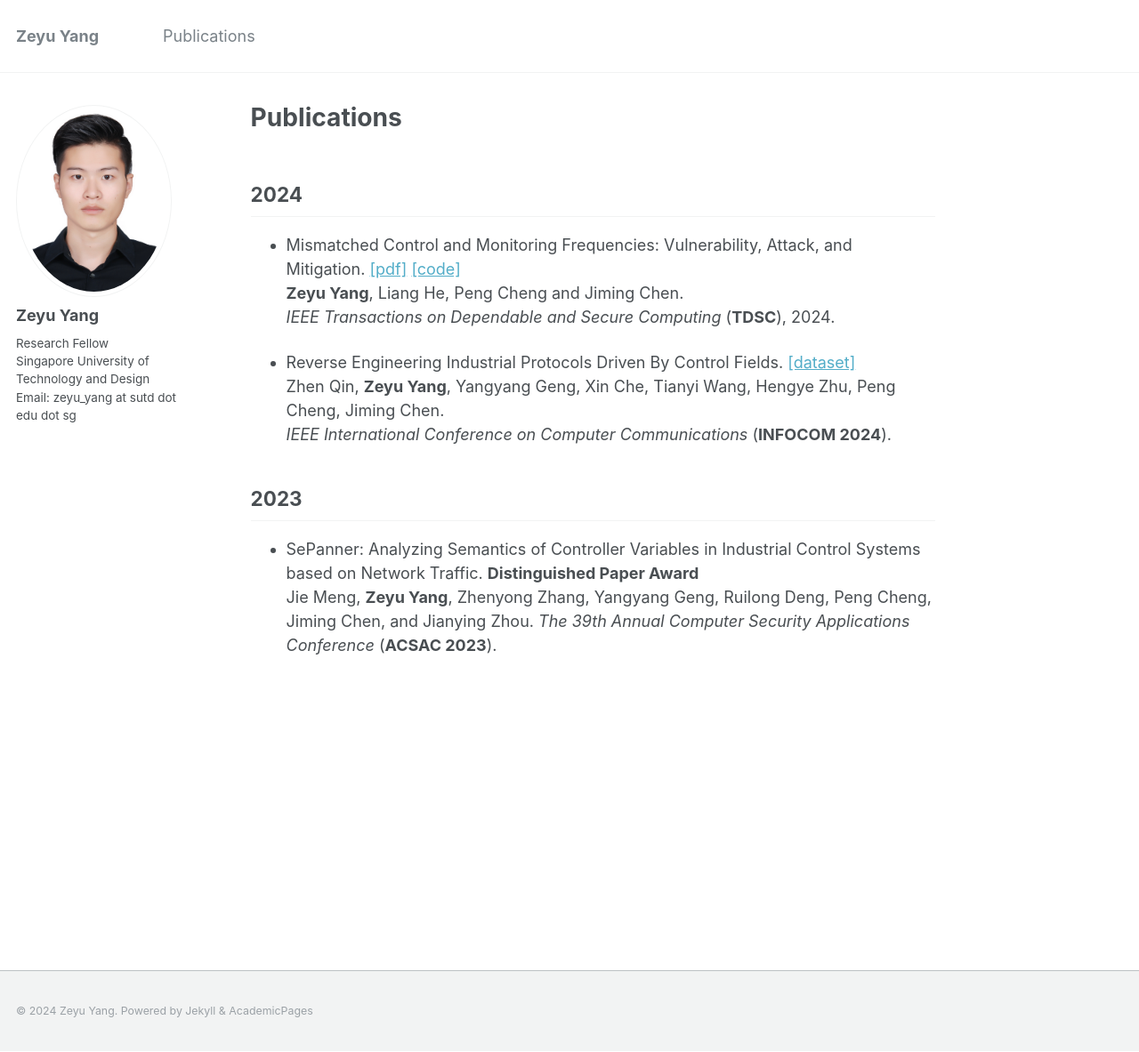
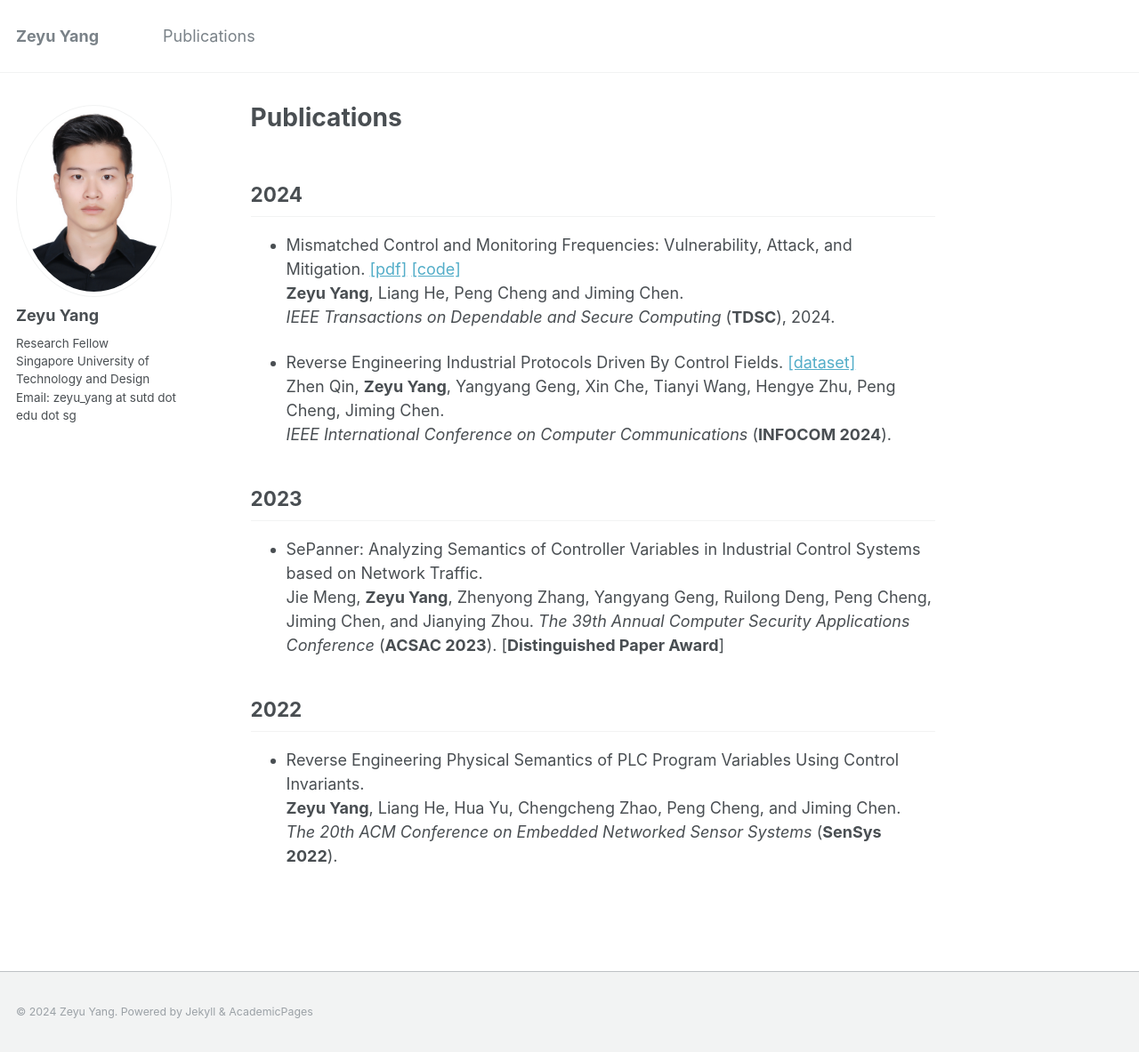
Before and after one commit to zeyuid/zeyuid.github.io, a Jekyll site: the page built from _pages/publications.md, in a window 1280 px wide and 1183 px high. Shown: the whole window at 89% size. Built offline with Jekyll 4.4.1, drawn with Linux system fonts in a browser that asks for light colours.

Commit message:
add file

```diff
--- a/_pages/publications.md
+++ b/_pages/publications.md
@@ -25,7 +25,14 @@ Zhen Qin, <b>Zeyu Yang</b>, Yangyang Geng, Xin Che, Tianyi Wang, Hengye Zhu, Pen
 ## 2023
 
 * SePanner: Analyzing Semantics of Controller Variables in Industrial Control Systems based on Network Traffic.
-<b>Distinguished Paper Award</b>
 <br>
 Jie Meng, <b>Zeyu Yang</b>, Zhenyong Zhang, Yangyang Geng, Ruilong Deng, Peng Cheng, Jiming Chen, and Jianying Zhou.
-<i>The 39th Annual Computer Security Applications Conference</i> (**ACSAC 2023**).
+<i>The 39th Annual Computer Security Applications Conference</i> (**ACSAC 2023**). [<b>Distinguished Paper Award</b>]
+
+## 2022
+
+* Reverse Engineering Physical Semantics of PLC Program Variables Using Control Invariants.
+<br>
+<b>Zeyu Yang</b>, Liang He, Hua Yu, Chengcheng Zhao, Peng Cheng, and Jiming Chen.
+<br>
+ <i>The 20th ACM Conference on Embedded Networked Sensor Systems</i> (**SenSys 2022**).
```
